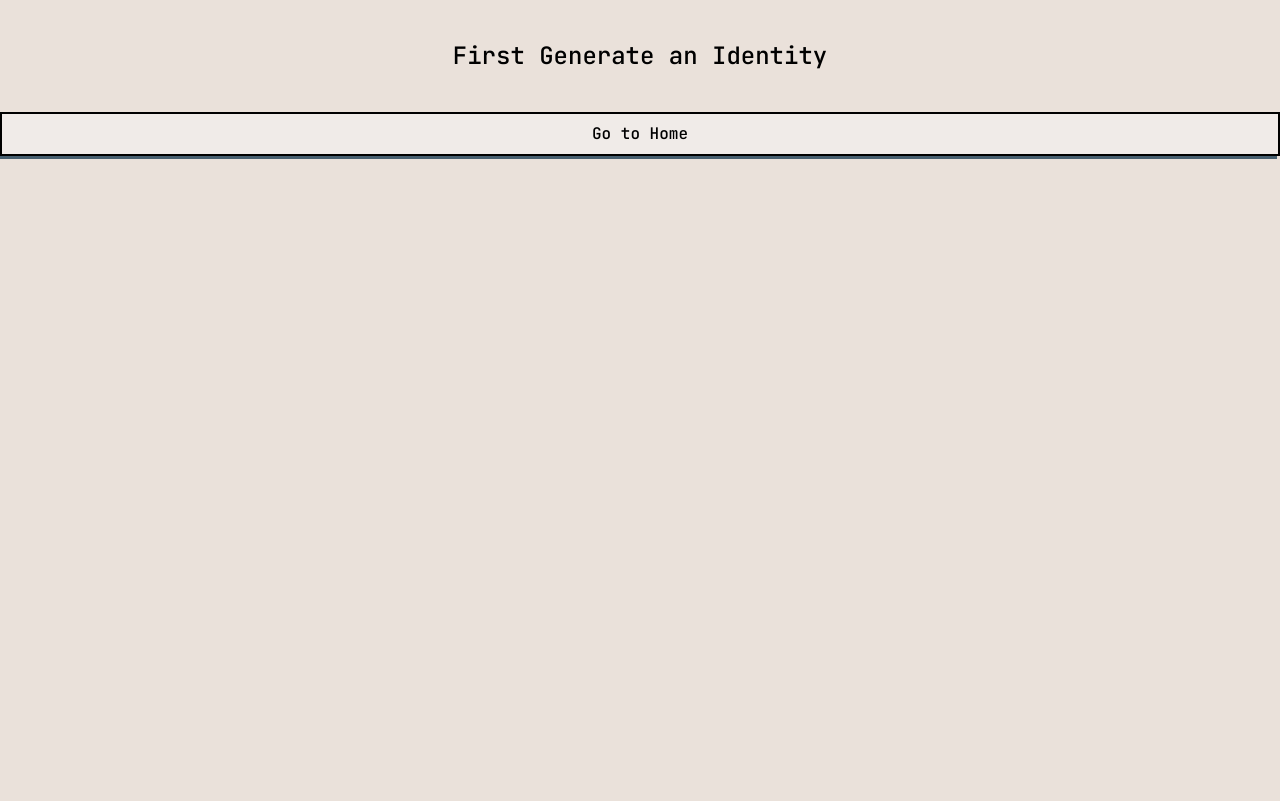
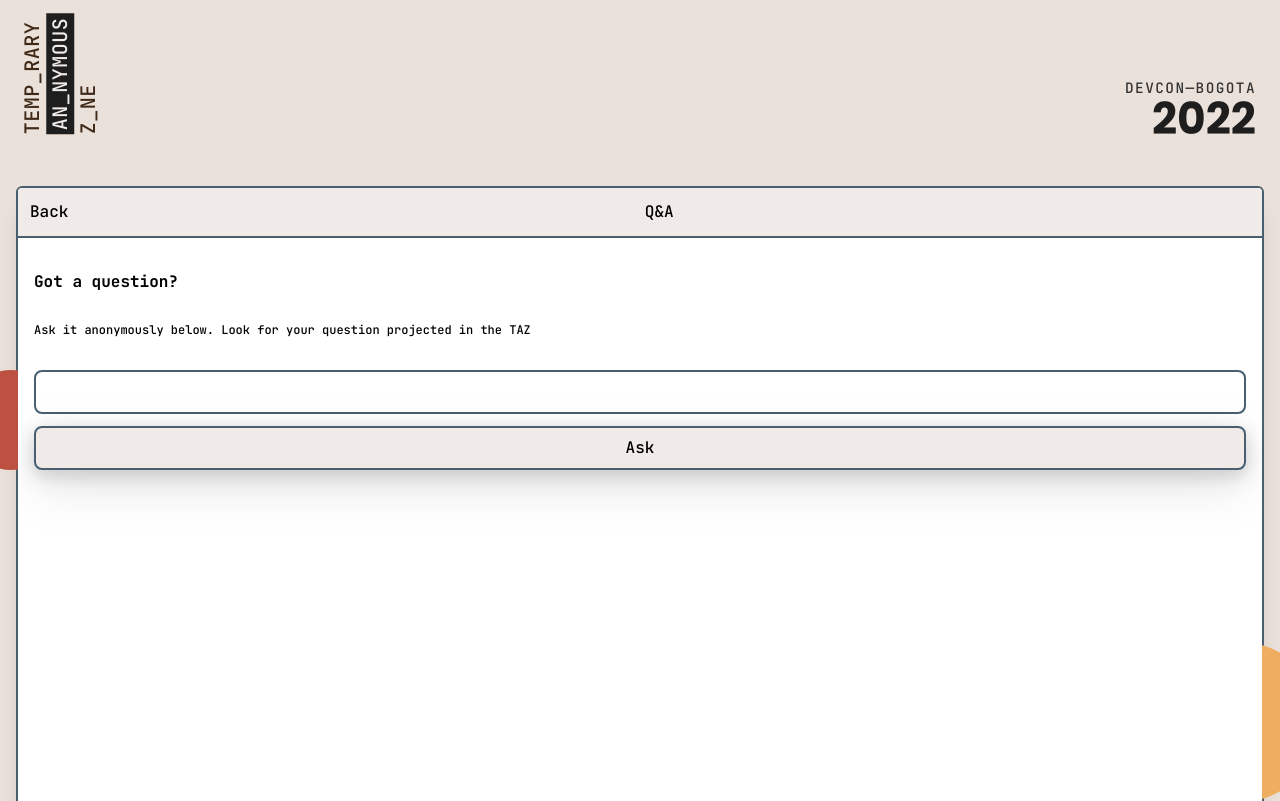
Before and after one commit to DLRFC/taz-dapp-poc, a Next.js app: page /ask-question-page in a window 1280 px wide. Shown: the top 801 px of the page. Built offline with nearby package versions, Linux system fonts and the light colour scheme.

Commit message:
membership check

```diff
--- a/components/AskQuestion.js
+++ b/components/AskQuestion.js
@@ -25,16 +25,16 @@
 
   useEffect(() => {
     // setter
-    console.log(window)
-    console.log(window.localStorage)
+    // console.log(window)
+    // console.log(window.localStorage)
     let identityKey = ''
-    console.log(window)
-    console.log(window.localStorage)
+    // console.log(window)
+    // console.log(window.localStorage)
     if (identityKey === '') {
       identityKey = window.localStorage.getItem('identity')
     }
     setLocalIdentity(identityKey)
-    console.log(identityKey)
+    // console.log(identityKey)
   })
 
   const handleAskButton = async () => {
@@ -61,7 +61,7 @@
       console.log(group.root)
 
       // Generate Proof
-      const externalNullifier = Math.round(Math.random() * 10000000)
+      const externalNullifier = Math.round(Math.random() * 1000000000)
 
       const fullProof = await generateProof(
         identity,
--- a/components/GenerateIdentity.js
+++ b/components/GenerateIdentity.js
@@ -26,7 +26,6 @@
     const identity = new Identity()
     const identityCommitment = identity.generateCommitment().toString()
     const identityKey = identity.toString()
-    identityLogin(identityKey)
     console.log(identityCommitment)
 
     setLoadingMessage(
@@ -39,6 +38,8 @@
       invitation,
     })
     // step 3
+    identityLogin(identityKey)
+
     try {
       const responseQR = await QRCode.toDataURL(identityKey)
       setImageUrl(responseQR)
--- a/pages/ask-question-page.js
+++ b/pages/ask-question-page.js
@@ -4,30 +4,55 @@
 import Link from 'next/link'
 // import { useRouter } from 'next/router'
 import { useEffect, useState } from 'react'
+import { Identity } from '@semaphore-protocol/identity'
+import { Group } from '@semaphore-protocol/group'
+const { Subgraph } = require('@semaphore-protocol/subgraph')
 
 export default function AskQuestionPage() {
   const [localIdentity, setLocalIdentity] = useState()
-  let identityKey = useIdentity()
-  console.log('Identity Found')
-  console.log(identityKey)
+  const [isMember, setIsMember] = useState(false)
+  let identityKey = ''
+  // console.log('Identity Found')
+  // console.log(identityKey)
   // console.log(window.localStorage)
   // const router = useRouter()
   // const { invitation } = router.query
 
   useEffect(() => {
-    // setter
-    console.log(window)
-    console.log(window.localStorage)
+    // // setter
+    // console.log(window)
+    // console.log(window.localStorage)
     if (identityKey === '') {
       identityKey = window.localStorage.getItem('identity')
+      setIsMember(true)
     }
-    setLocalIdentity(identityKey)
-    console.log(identityKey)
+    // checkIdentity(identityKey).then((res) => {
+    //   if (res) {
+    //     setLocalIdentity(identityKey)
+    //   }
+    //   console.log(`Is Identity part of the Group? ${res}`)
+    //   console.log(identityKey)
+    // })
   })
+
+  // const checkIdentity = async (identityKey) => {
+  //   const subgraph = new Subgraph('goerli')
+
+  //   const { members } = await subgraph.getGroup('1080', { members: true })
+  //   console.log('Members')
+  //   // console.log(members)
+  //   // check it identity is part of members array
+  //   const checkIdentity = new Identity(identityKey)
+  //   const checkIdentityCommitment = checkIdentity
+  //     .generateCommitment()
+  //     .toString()
+  //   const result = members.includes(checkIdentityCommitment)
+  //   return result
+  // }
 
   return (
     <div>
-      {localIdentity ? (
+      {isMember ? (
         <AskQuestion />
       ) : (
         <>
```
Also changed, not shown: 1 other file (tests, documents, lock files or other folders).
